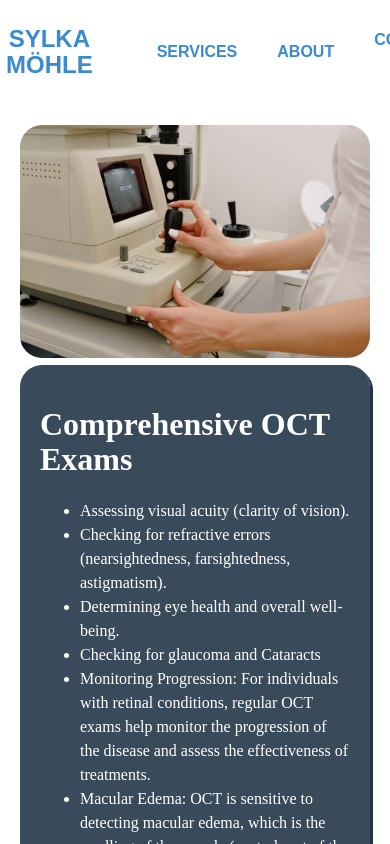
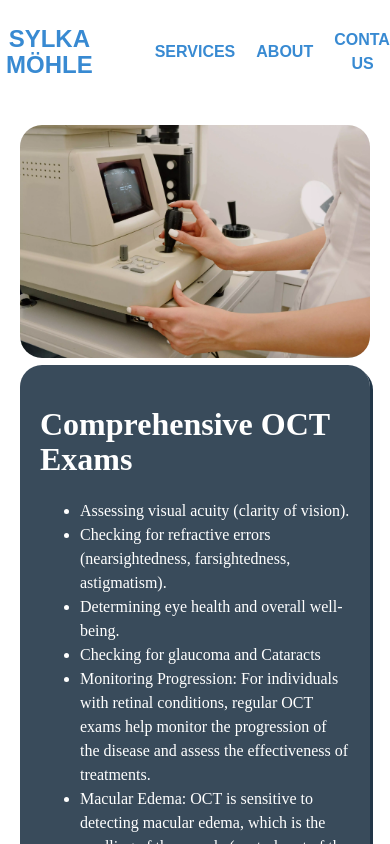
Before and after one commit to AustinMaturure/sylkamohle, a React (Vite) app in the folder sylkemohle/: page /services/1 in a window 390 px wide. Shown: the top 844 px of the page. Built offline with nearby package versions, Linux system fonts and the light colour scheme; a web font is replaced by a local one.

Commit message:
mobile reponsive updates

```diff
--- a/sylkemohle/src/Hero.css
+++ b/sylkemohle/src/Hero.css
@@ -368,25 +368,7 @@
 
 }
 
-@media  screen and (max-width:1024px) {
-  .blocker{
-    bottom: 17.4rem;
-    left: 10.5rem;
-    width: 252px;
-    height: 136px;
-  }
 
-
-}
-
-@media screen and (max-width:1440px){
-  .blocker{
-    bottom: 17.4rem;
-    left: 30.5rem;
-    width: 272px;
-    height: 126px;
-  }
-}
 
 .try-it-btn{
   font-family: 'satoshi';
@@ -543,7 +525,7 @@
 }
 
 @keyframes slide-up{
-  0% {transform: translateY(100%);}
+  0% {transform: translateY(50%);}
   100% {transform: translateY(0%);}
 }
 .wwo-header, .wwo-about{
--- a/sylkemohle/src/servicedetail.css
+++ b/sylkemohle/src/servicedetail.css
@@ -28,6 +28,11 @@
 
         body {
           overflow-x: hidden;
+          max-width: 100svw;
+      }
+
+      .nav-links, .nav-link{
+        gap: 1px;
       }
 
       .logo-header{
@@ -36,6 +41,11 @@
 
       * {
         box-sizing: border-box;
+    }
+
+    .nav-link a {
+      border: 0px solid !important;
+     line-height: 0.1em;
     }
 
 
@@ -74,6 +84,7 @@
    text-transform: uppercase;
   color: #388AD2;
  display: flex;
+ width: 96%;
 
   z-index: 2;
   top: 0;
```
